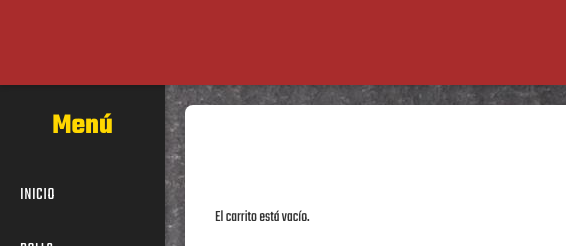
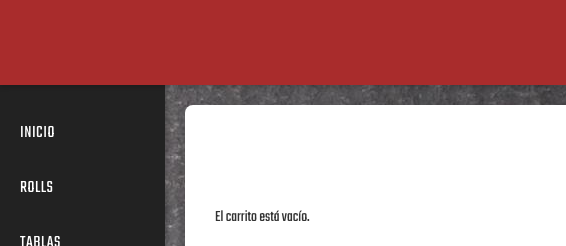
Before and after one commit to AppPrubeas/sushi-prueba-2, a plain HTML site: page carrito.html in a window 1280 px wide. Shown: the top 246 px of the page, 0-566 px from the left. Drawn offline with Linux system fonts and the light colour scheme; files whose address does not match are found by name.

Commit message:
carrito.html

```diff
--- a/carrito.html
+++ b/carrito.html
@@ -13,7 +13,7 @@
 
     <div class="content-wrapper">
         <div class="sidebar">
-            <h2>Menú</h2>
+
             <nav>
                 <ul>
                     <li><a href="index.html">Inicio</a></li>
```
